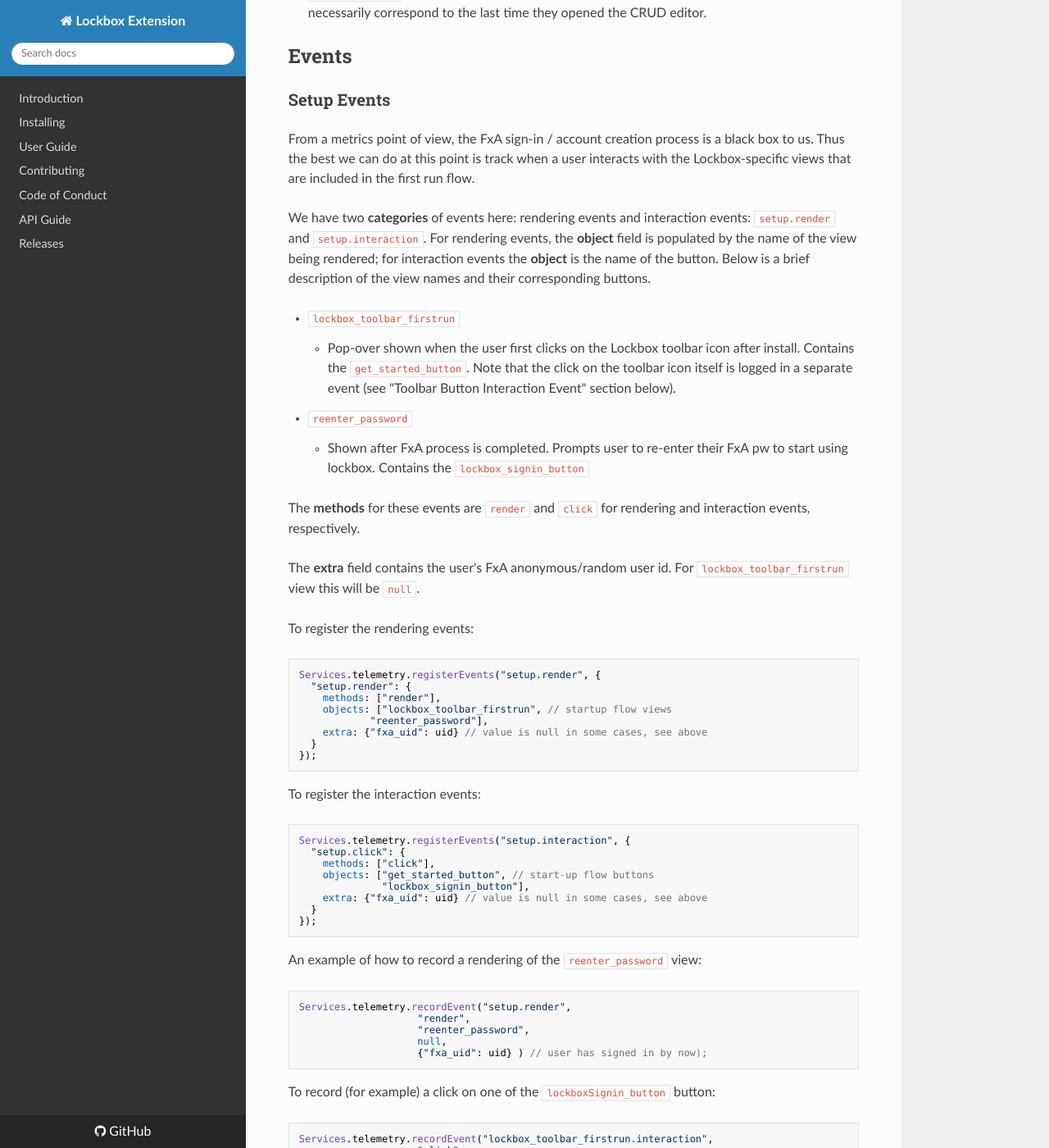
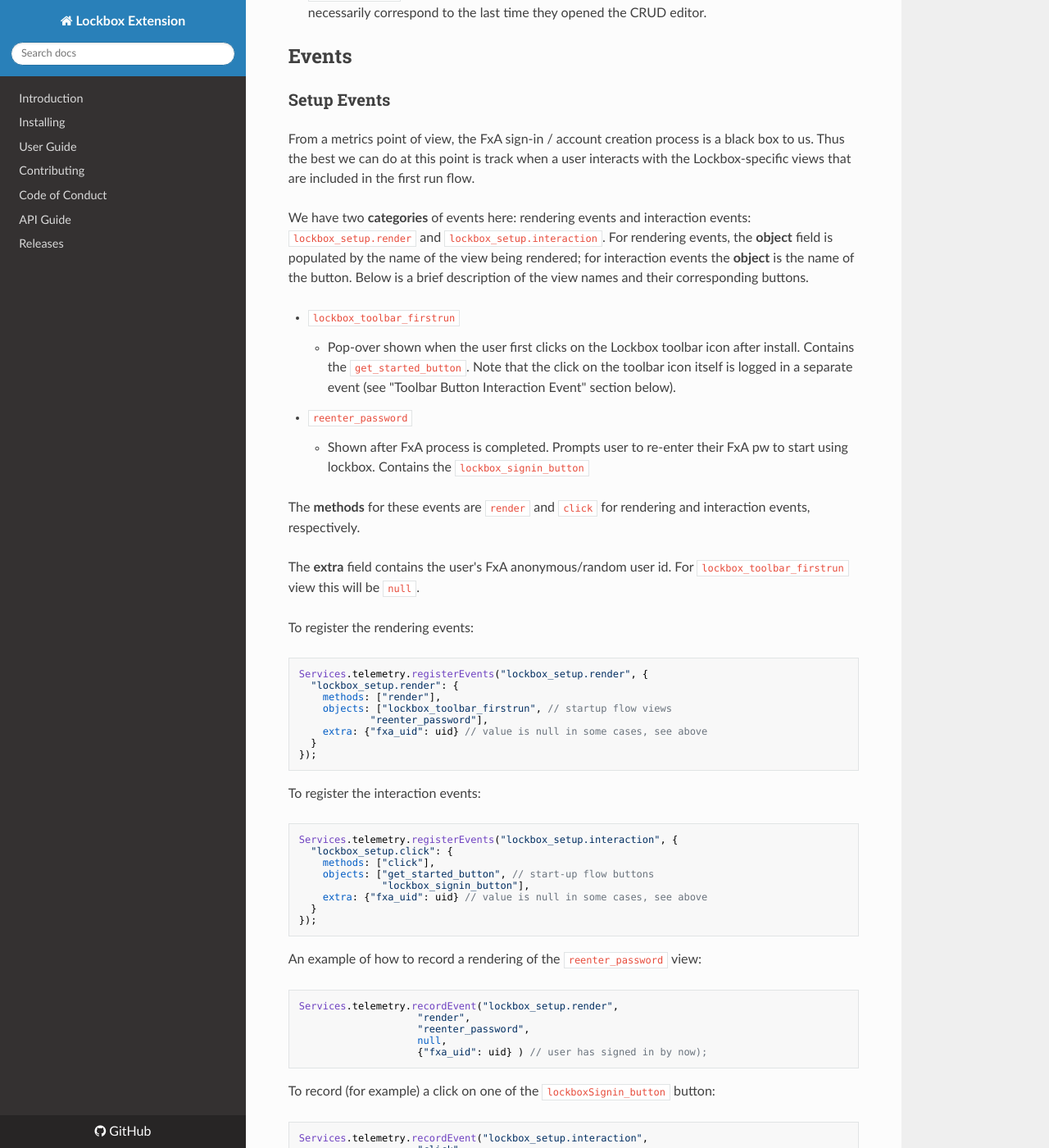
Before and after one commit to mozilla-lockwise/lockbox-extension, an MkDocs documentation site: the page built from docs/metrics.md, in a window 1280 px wide and 1400 px high, scrolled down 3786 px. Shown: the whole window at 82% size. Built offline with MkDocs 1.6.1, drawn with Linux system fonts in a browser that asks for light colours; nearby versions of some CDN libraries; old or Windows-style settings are respelled for this version of MkDocs.

Commit message:
Update metrics.md
minor edits

````diff
--- a/docs/metrics.md
+++ b/docs/metrics.md
@@ -137,7 +137,7 @@
 
 From a metrics point of view, the FxA sign-in / account creation process is a black box to us. Thus the best we can do at this point is track when a user interacts with the Lockbox-specific views that are included in the first run flow.
 
-We have two **categories** of events here: rendering events and interaction events:  `setup.render` and `setup.interaction`. For rendering events, the **object** field is populated by the name of the view being rendered; for interaction events the **object** is the name of the button. Below is a brief description of the view names and their corresponding buttons.
+We have two **categories** of events here: rendering events and interaction events:  `lockbox_setup.render` and `lockbox_setup.interaction`. For rendering events, the **object** field is populated by the name of the view being rendered; for interaction events the **object** is the name of the button. Below is a brief description of the view names and their corresponding buttons.
 
 -   `lockbox_toolbar_firstrun`
     -   Pop-over shown when the user first clicks on the Lockbox toolbar icon after install. Contains the `get_started_button`. Note that the click on the toolbar icon itself is logged in a separate event (see "Toolbar Button Interaction Event" section below).
@@ -153,8 +153,8 @@
 
 To register the rendering events:
 ```javascript
-Services.telemetry.registerEvents("setup.render", {
-  "setup.render": {
+Services.telemetry.registerEvents("lockbox_setup.render", {
+  "lockbox_setup.render": {
     methods: ["render"],
     objects: ["lockbox_toolbar_firstrun", // startup flow views
             "reenter_password"],
@@ -164,8 +164,8 @@
 ```
 To register the interaction events:
 ```javascript
-Services.telemetry.registerEvents("setup.interaction", {
-  "setup.click": {
+Services.telemetry.registerEvents("lockbox_setup.interaction", {
+  "lockbox_setup.click": {
     methods: ["click"],
     objects: ["get_started_button", // start-up flow buttons
               "lockbox_signin_button"],
@@ -175,7 +175,7 @@
 ```
 An example of how to record a rendering of the `reenter_password` view:
 ```javascript
-Services.telemetry.recordEvent("setup.render",
+Services.telemetry.recordEvent("lockbox_setup.render",
                     "render",
                     "reenter_password",
                     null,
@@ -186,7 +186,7 @@
 To record (for example) a click on one of the `lockboxSignin_button` button:
 
 ```javascript
-Services.telemetry.recordEvent("lockbox_toolbar_firstrun.interaction",
+Services.telemetry.recordEvent("lockbox_setup.interaction",
                     "click",
                     "lockbox_signin_button",
                     null,
````
